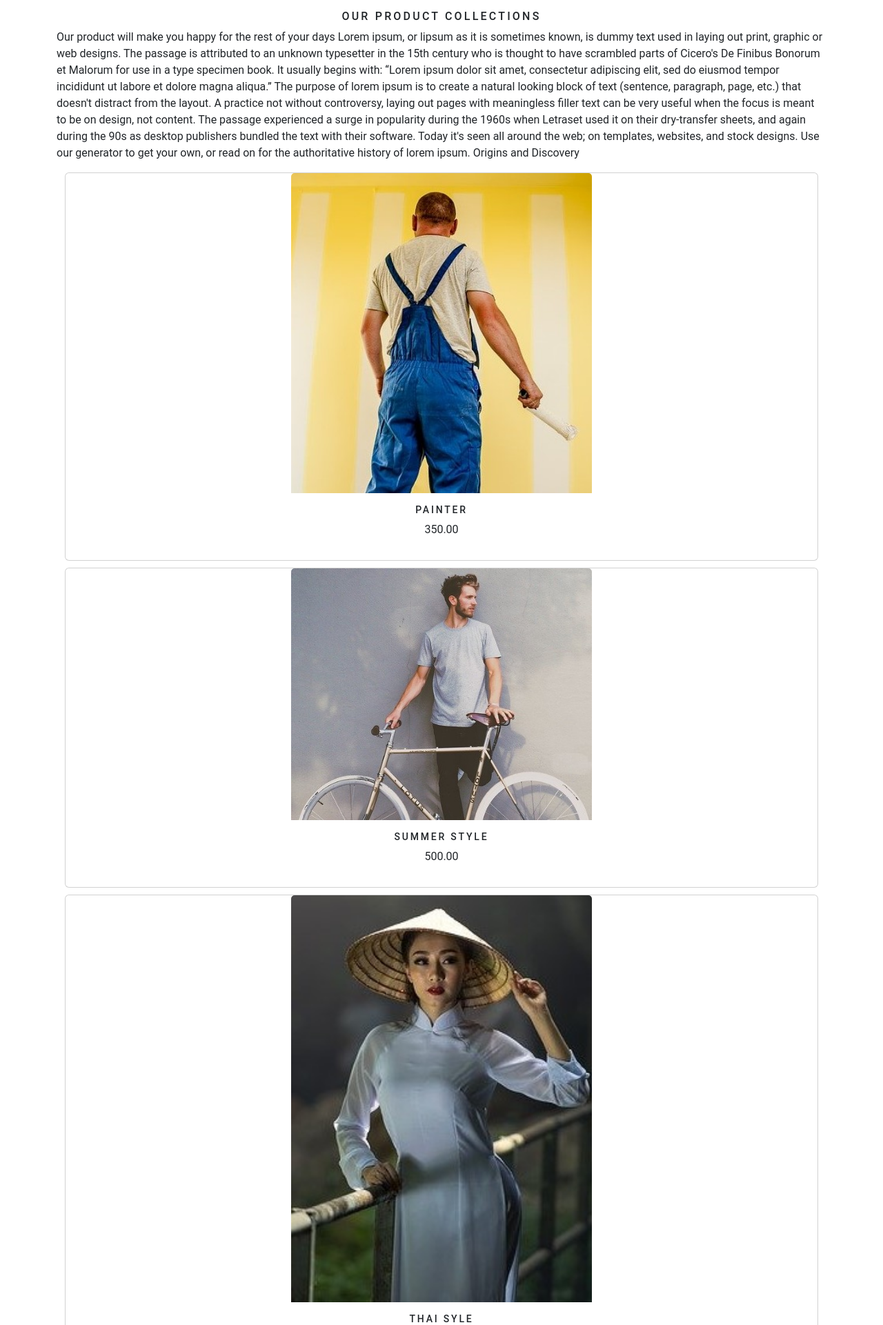
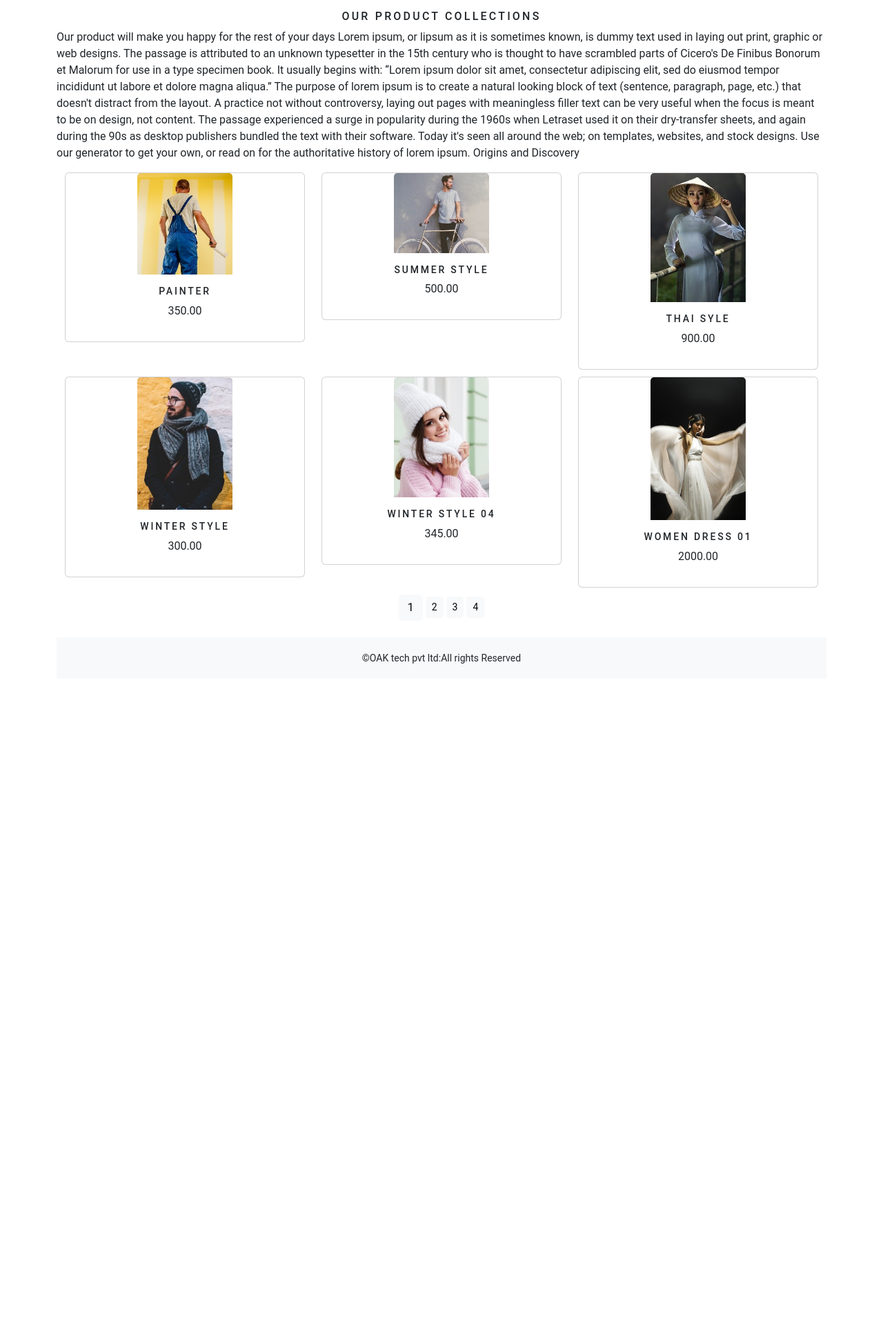
Before and after one commit to Ramees303/ecommerceproject, a Django app: page / in a window 1280 px wide. Shown: the part 424-2345 px from the top of the page at 69% size. After the commit the page ends 1386 px from the top, so only its background shows below. Run offline with Django 4.2, Linux system fonts and the light colour scheme; data comes from the database, SQL or seed files in the repository; some libraries are stand-ins or nearby versions.

Commit message:
Update category.html

```diff
--- a/ecommerceproject/templates/category.html
+++ b/ecommerceproject/templates/category.html
@@ -53,7 +53,7 @@ Origins and Discovery  </p>
 <div class="container">
  <div class="row mx_auto">
   {% for product in products.object_list %}
-  <div class="my_bottom_margin col-9 col-sm-12 col-md-12 col-md-12 xol-lg-4">
+  <div class="my_bottom_margin col-9 col-sm-12  col-md-4 xol-lg-4">
    <div class="card text-center" style="min-width:18rem;">
     <a href="{{product.get_url}}"> <img class="card-img-top my_image" src="{{product.image.url}}"  alt="{{product.name}}"></a>
     <div class="card-body">
```
